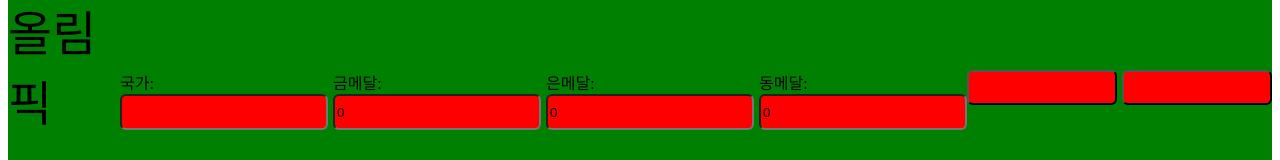
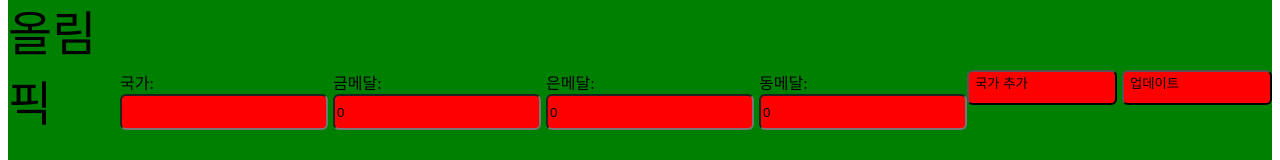
Before and after one commit to smileeeeely/Olympic-Medal-Tracker, a React (Vite) app in the folder medal-Tracker/: page / in a window 1280 px wide. Shown: the part 230-390 px from the top of the page. Built offline with nearby package versions, Linux system fonts and the light colour scheme.

Commit message:
update: install npm

```diff
--- a/medal-Tracker/src/App.jsx
+++ b/medal-Tracker/src/App.jsx
@@ -7,26 +7,30 @@ const Header = () => {
       <div className="title">2024 파리 올림픽</div>
       <form className="input-form">
         <label>
-              국가: <input className="input-Box" type="text"/>
+          국가: <input className="input-Box" type="text" />
         </label>
         <label>
-              금메달: <input className="input-Box" type="number" defaultValue={0}/>
+          금메달: <input className="input-Box" type="number" defaultValue={0} />
         </label>
         <label>
-              은메달: <input className="input-Box" type="number" defaultValue={0}/>
+          은메달: <input className="input-Box" type="number" defaultValue={0} />
         </label>
         <label>
-              동메달: <input className="input-Box" type="number" defaultValue={0}/>
+          동메달: <input className="input-Box" type="number" defaultValue={0} />
         </label>
       </form>
       <form className="button-form">
-            <button className="button"/>
-            <button className="button"/>
+        <button className="button" id="add_button">
+          국가 추가
+        </button>
+        <button className="button" id="update_button">
+          업데이트
+        </button>
       </form>
-
     </div>
   );
-}
+};
+
 
 const App = () => {
   return Header();
```
Also changed, not shown: 2 other files (tests, documents, lock files or other folders). Lines whose indentation alone changed are shown as unchanged.
